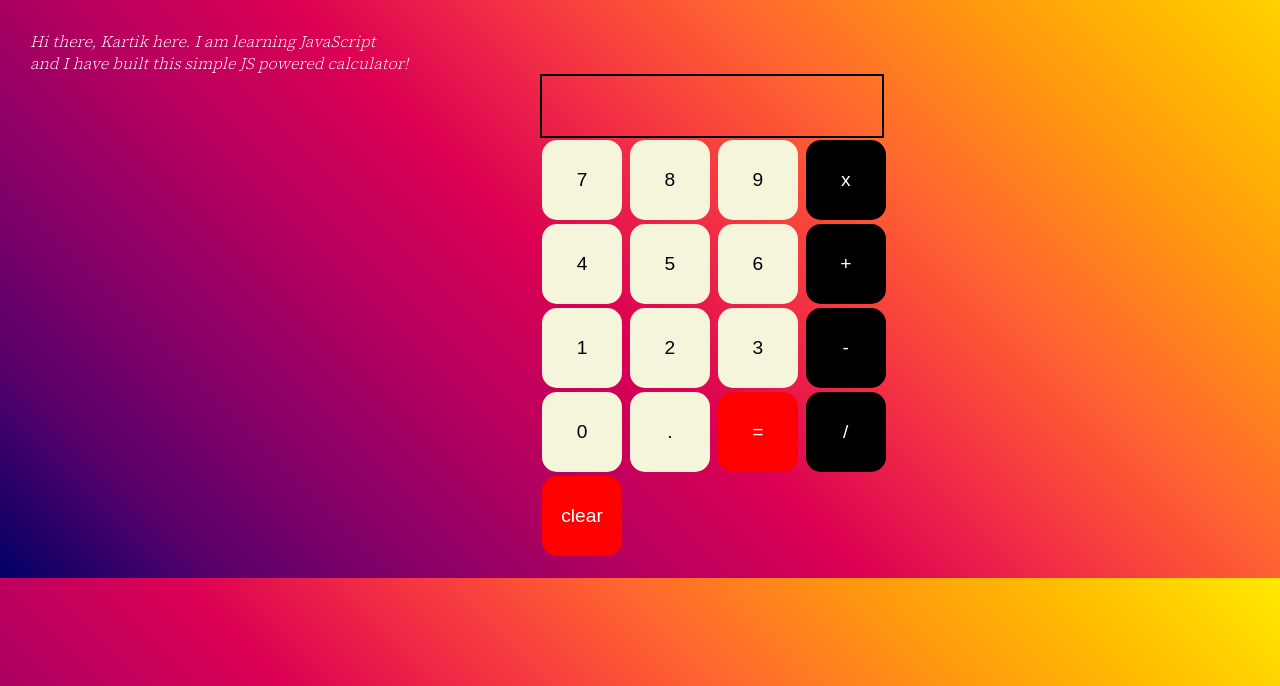
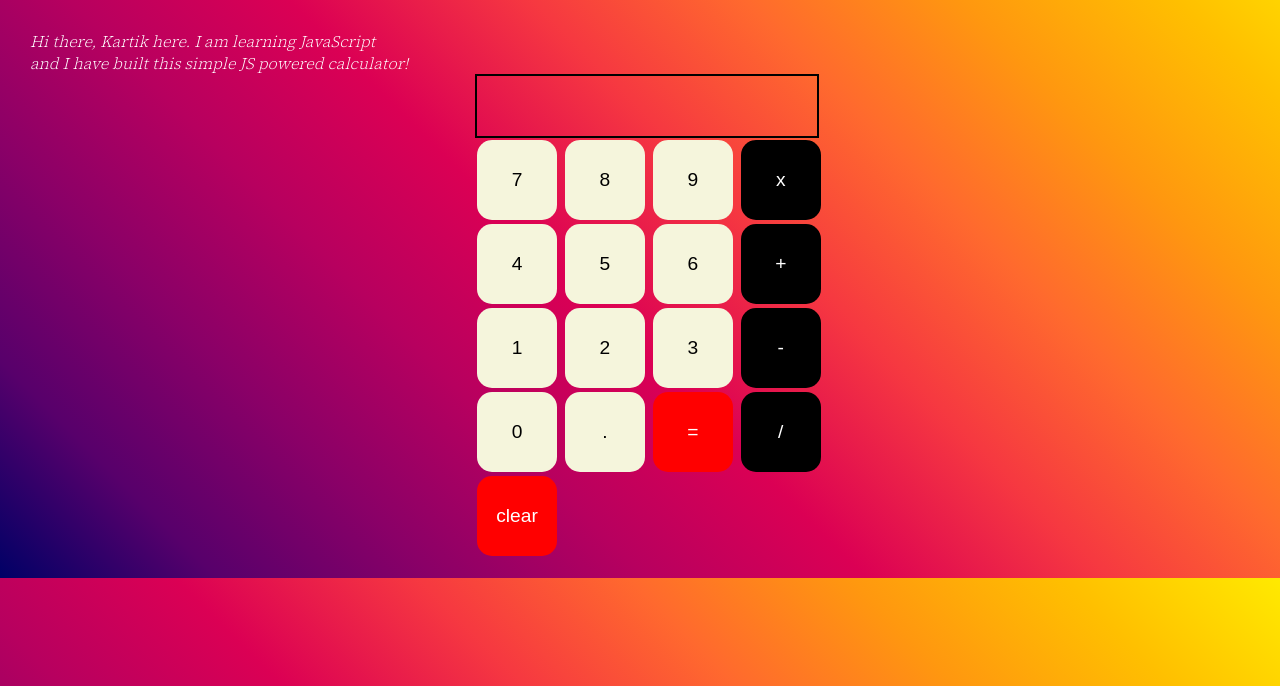
Before and after one commit to kartikmishraa/CalculatorApp, a plain HTML site: page src/index.html in a window 1280 px wide. Shown: the part 114-800 px from the top of the page. Drawn offline with Linux system fonts and the light colour scheme.

Commit message:
repositioned calculator

```diff
--- a/src/style.css
+++ b/src/style.css
@@ -67,7 +67,7 @@ header {
 
 /* Calculator window styling */
 #calc-window {
-  margin-left: 540px;
+  margin-left: 475px;
 }
 
 #display-div {
```
